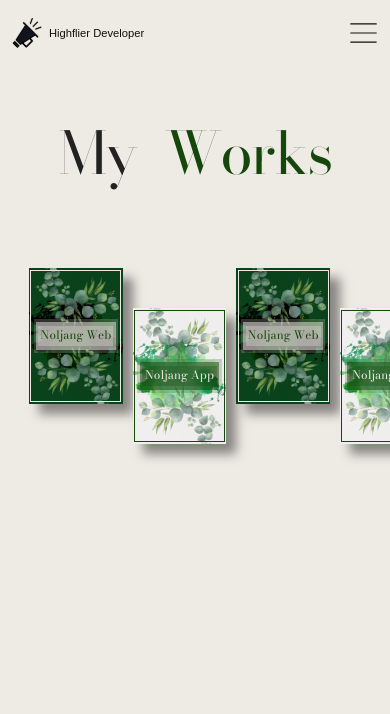
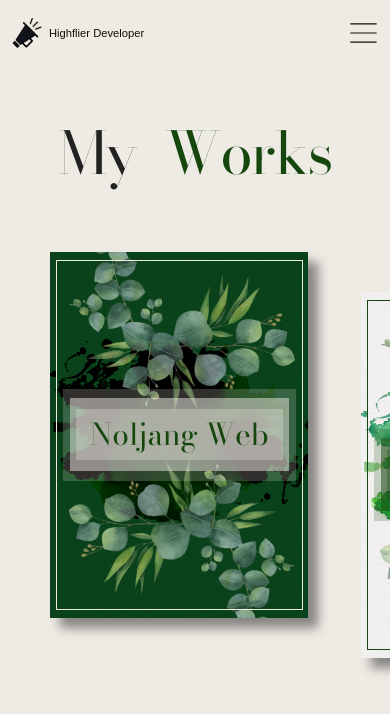
Before and after one commit to KimHyunLo/PERFAN, a React (Vite) app: page /works in a window 390 px wide. Shown: the top 714 px of the page. Built offline with nearby package versions, Linux system fonts and the light colour scheme; a web font is replaced by a local one.

Commit message:
update: Works 페이지 ProjectItem Ui 반응형 수정

```diff
--- a/src/features/works/ProjectItem.jsx
+++ b/src/features/works/ProjectItem.jsx
@@ -6,17 +6,15 @@ const StyledProjectItem = styled.div`
   flex-direction: column;
   align-items: center;
   justify-content: center;
-  gap: 4rem;
-  width: 24vw;
-  height: 35vw;
-  max-width: 450px;
-  max-height: 650px;
+  gap: max(2.5vw, 3rem);
+  height: calc(((100vw - 3rem) / 3.3) * 1.15);
+  width: 83%;
   background-image: ${(props) => (props.theme === 'green' ? 'url(greenBackground.png)' : 'url(whiteBackground.png)')};
   background-position: center;
   background-size: cover;
   background-repeat: no-repeat;
   box-shadow: 10px 10px 10px rgba(34, 34, 34, 0.5);
-  margin: ${(props) => (props.theme === 'white' ? '5rem' : '0')} auto 0;
+  margin: ${(props) => (props.theme === 'white' ? 'max(5vw, 5rem)' : '0')} auto 0;
 
   &::before {
     content: '';
@@ -53,6 +51,14 @@ const StyledProjectItem = styled.div`
       display: block;
     }
   }
+
+  @media only screen and (max-width: 1024px) {
+    height: calc(((100vw - 3rem) / 2.3) * 1.15);
+  }
+
+  @media only screen and (max-width: 640px) {
+    height: calc(((100vw - 3rem) / 1.15) * 1.15);
+  }
 `
 
 const Title = styled.div`
@@ -60,7 +66,7 @@ const Title = styled.div`
   align-items: center;
   justify-content: center;
   font-family: 'Bodoni Moda', sans-serif;
-  font-size: 3vw;
+  font-size: max(3vw, 30px);
   line-height: 1.7;
   width: 80%;
   color: ${(props) => (props.theme === 'green' ? 'var(--active)' : 'var(--white)')};
@@ -95,24 +101,24 @@ const HiddenDetail = styled.div`
   ul {
     display: flex;
     flex-direction: column;
-    gap: 1rem;
+    gap: max(0.5vw, 1rem);
 
     li {
       color: ${(props) => (props.theme === 'white' ? 'var(--active)' : 'var(--white)')};
+      font-size: max(0.85vw, 12px);
     }
   }
 
   button {
     height: 3rem;
     width: 10rem;
+    font-size: max(0.85vw, 12px);
     background-color: ${(props) => (props.theme === 'white' ? 'var(--active)' : 'var(--white)')};
     color: ${(props) => (props.theme === 'green' ? 'var(--active)' : 'var(--white)')};
     border-radius: 25px;
-    margin-top: 2rem;
+    margin-top: max(2vw, 2rem);
   }
 `
-
-const Task = styled.li``
 
 function ProjectItem({ project, theme }) {
   return (
@@ -124,7 +130,7 @@ function ProjectItem({ project, theme }) {
         <ul>
           <li>-&nbsp;{project.period}&nbsp;-</li>
           {project.taskList.map((task) => (
-            <Task key={task.id}>{task.task}</Task>
+            <li key={task.id}>{task.task}</li>
           ))}
         </ul>
         <button>더보기</button>
--- a/src/features/works/ProjectList.jsx
+++ b/src/features/works/ProjectList.jsx
@@ -101,11 +101,25 @@ const projectList = [
 
 const StyledSwiper = styled(Swiper)`
   padding: 5rem 3rem;
+
+  @media only screen and (max-width: 1024px) {
+    padding: 3rem 3rem 5rem;
+  }
 `
 
 function ProjectList() {
   return (
-    <StyledSwiper slidesPerView={3.3}>
+    <StyledSwiper
+      slidesPerView={1.1}
+      breakpoints={{
+        1025: {
+          slidesPerView: 3.3,
+        },
+        641: {
+          slidesPerView: 2.3,
+        },
+      }}
+    >
       {projectList.map((project, index) => (
         <SwiperSlide key={project.id}>
           <ProjectItem project={project} theme={index % 2 === 0 ? 'green' : 'white'} />
```
